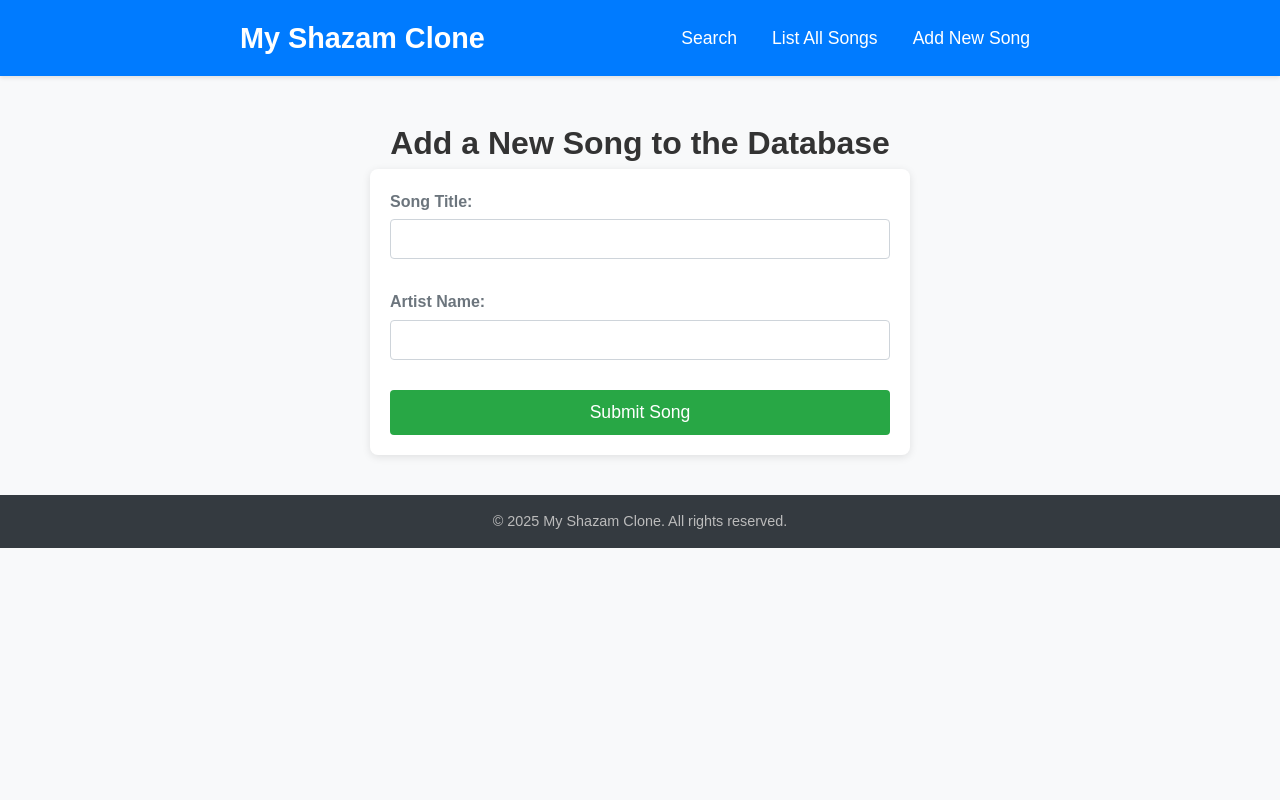
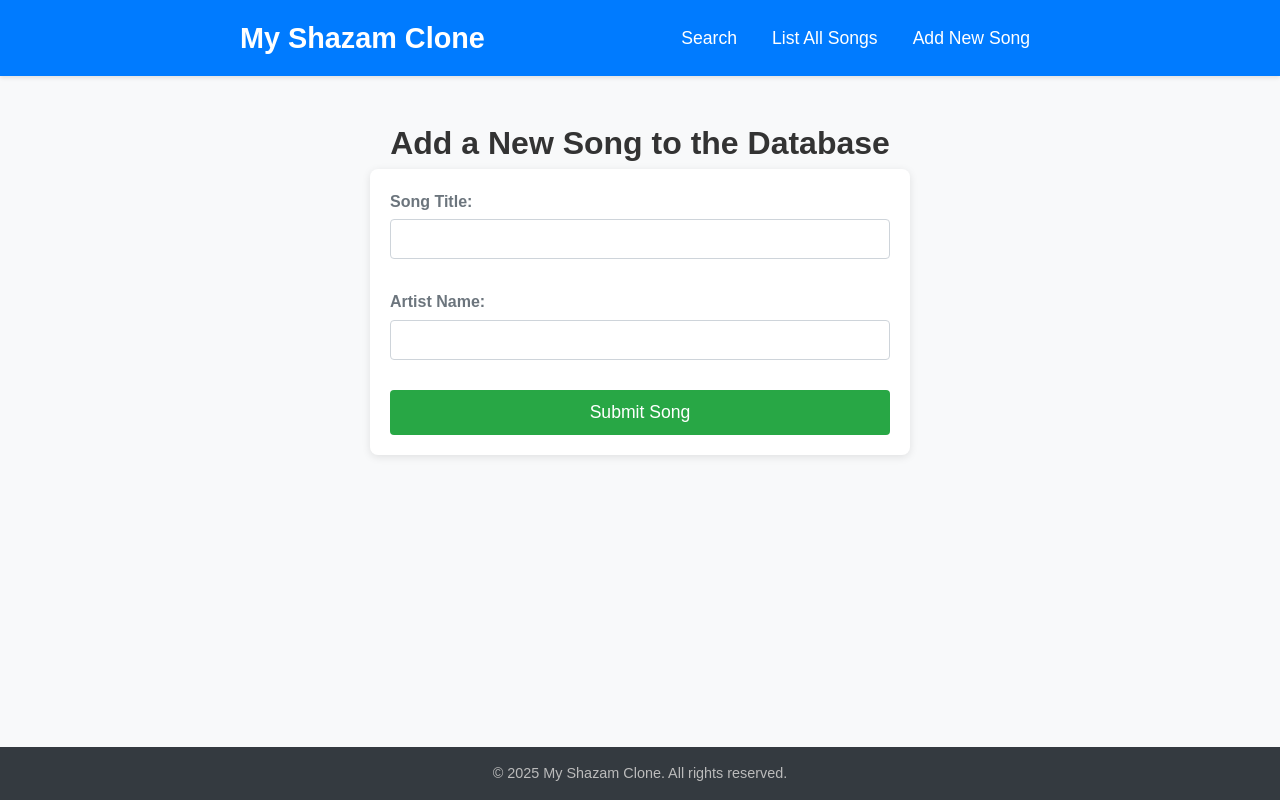
Before and after one commit to nizwant/cloud_computing_project, a Flask app: page /add_song in a window 1280 px wide. Run offline with Flask 3, Linux system fonts and the light colour scheme.

Commit message:
feat: decouple navbar and content

```diff
--- a/src/app_engine/static/add-song-style.css
+++ b/src/app_engine/static/add-song-style.css
@@ -18,6 +18,9 @@
     background-color: var(--background-color);
     color: var(--text-color);
     line-height: 1.6;
+    display: flex;
+    flex-direction: column;
+    min-height: 100vh;
 }
 
 .container {
@@ -74,6 +77,7 @@
 /* Main Content Area */
 .site-main {
     padding: var(--margin-medium) 0;
+    flex-grow: 1;
 }
 
 .page-title {
@@ -177,7 +181,6 @@
     color: var(--white);
     text-align: center;
     padding: var(--padding-medium) 0;
-    margin-top: var(--margin-medium);
 }
 
 .site-footer p {
--- a/src/app_engine/templates/add-song.html
+++ b/src/app_engine/templates/add-song.html
@@ -1,29 +1,6 @@
-<!DOCTYPE html>
-<html lang="en">
-<head>
-    <meta charset="UTF-8">
-    <meta name="viewport" content="width=device-width, initial-scale=1.0">
-    <title>Add New Song - My Shazam Clone</title>
-    <link rel="stylesheet" href="/static/add-song-style.css">
-</head>
-<body>
+{% extends "base_template.html" %}
 
-    <header class="site-header">
-        <div class="container">
-            <div class="site-title">
-                <a href="index.html">My Shazam Clone</a>
-            </div>
-            <nav class="main-nav">
-                <ul>
-                    <li><a href="index.html">Search</a></li>
-                    <li><a href="list.html">List All Songs</a></li>
-                    <li><a href="add.html" class="active">Add New Song</a></li>
-                </ul>
-            </nav>
-        </div>
-    </header>
-
-    <main class="site-main">
+{% block content %}
 <div class="container">
     <h1 class="page-title">Add a New Song to the Database</h1>
 
@@ -43,28 +20,11 @@
     <div id="message-area" class="message-area" aria-live="polite">
         </div>
 </div>
-    </main>
-
-    <footer class="site-footer">
-        <div class="container">
-            <p>&copy; <span id="current-year"></span> My Shazam Clone. All rights reserved.</p>
-        </div>
-    </footer>
 
 <script>
-        // Your JavaScript for form submission goes here.
-        // It will select the form, add an event listener for 'submit',
-        // prevent the default submission, get input values,
-        // make the POST request to your backend API, and handle the response.
-        // Update the #message-area div based on success or failure.
 
     const addSongForm = document.getElementById('add-song-form');
     const messageArea = document.getElementById('message-area');
-        const currentYearSpan = document.getElementById('current-year');
-
-        // Set the current year in the footer
-        currentYearSpan.textContent = new Date().getFullYear();
-
 
     addSongForm.addEventListener('submit', async (event) => {
         event.preventDefault(); // Prevent default form submission
@@ -135,6 +95,4 @@
     }
 
 </script>
-
-</body>
-</html>
+{% endblock %}
--- /dev/null
+++ b/src/app_engine/templates/base_template.html
@@ -0,0 +1,43 @@
+<!DOCTYPE html>
+<html lang="en">
+<head>
+    <meta charset="UTF-8">
+    <meta name="viewport" content="width=device-width, initial-scale=1.0">
+    <title>Add New Song - My Shazam Clone</title>
+    <link rel="stylesheet" href="/static/add-song-style.css">
+</head>
+<body>
+
+    <header class="site-header">
+        <div class="container">
+            <div class="site-title">
+                <a href="index.html">My Shazam Clone</a>
+            </div>
+            <nav class="main-nav">
+                <ul>
+                    <li><a href="index.html">Search</a></li>
+                    <li><a href="list.html">List All Songs</a></li>
+                    <li><a href="add.html" class="active">Add New Song</a></li>
+                </ul>
+            </nav>
+        </div>
+    </header>
+
+    <main class="site-main">
+        {% block content %}
+        {% endblock %}
+    </main>
+
+    <footer class="site-footer">
+        <div class="container">
+            <p>&copy; <span id="current-year"></span> My Shazam Clone. All rights reserved.</p>
+        </div>
+    </footer>
+
+    <script>
+        const currentYearSpan = document.getElementById('current-year');
+        currentYearSpan.textContent = new Date().getFullYear();
+    </script>
+
+</body>
+</html>
```
Lines whose indentation alone changed are shown as unchanged.
